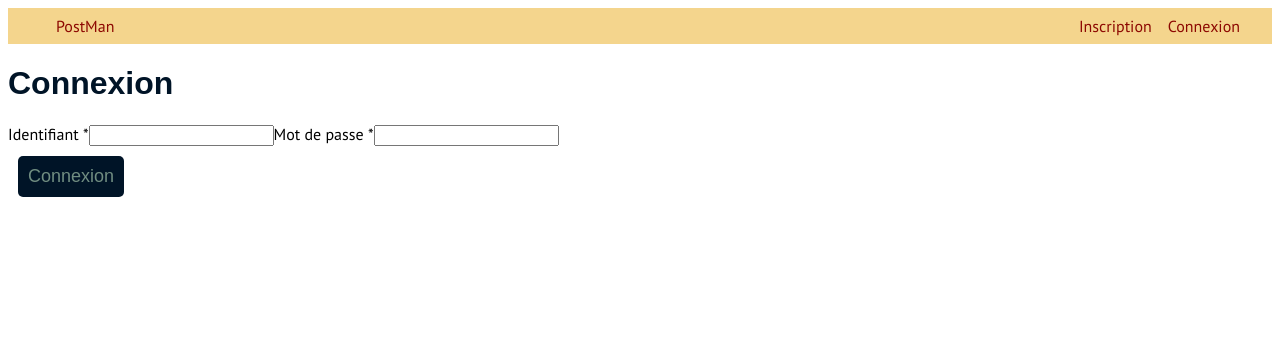
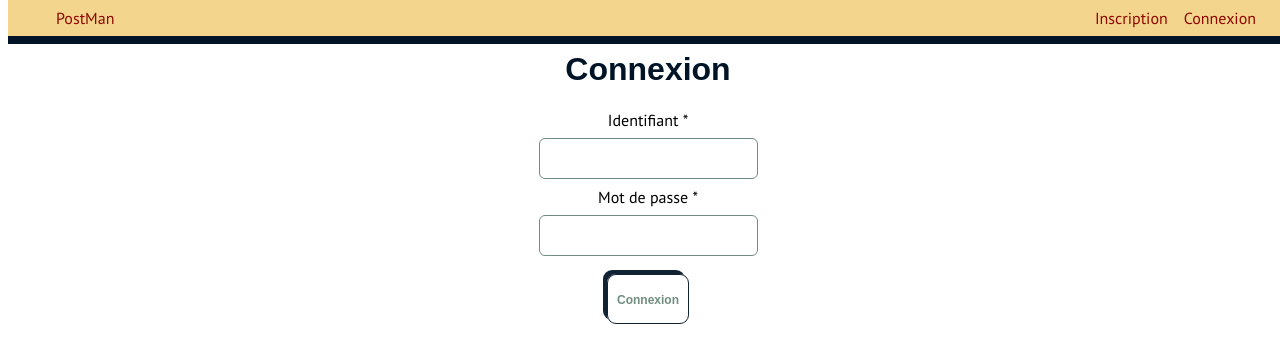
Before and after one commit to VioMrqs/next_blog_react_rails, a React (Create React App) app in the folder blog-front/: page /sign_in in a window 1280 px wide. Shown: the top 362 px of the page. Built offline with nearby package versions, Linux system fonts and the light colour scheme; no server answers; a web font is replaced by a local one.

Commit message:
improved css

```diff
--- a/blog-front/src/components/PostForm.jsx
+++ b/blog-front/src/components/PostForm.jsx
@@ -2,7 +2,7 @@ import Button from "./../components/Button";
 import { useState } from "react";
 import Cookies from "js-cookie"
 
-const PostForm = () => {
+const PostForm = ({user}) => {
   // States
   const [title, setTitle] = useState("");
   const [content, setContent] = useState("");
@@ -41,18 +41,15 @@ const PostForm = () => {
   };
 
   return (
-    <>
+    <div className="form__container">
       <form>
-        <div>
-          <div className="form__label">
-            <label>Ton Post</label>
-          </div>
+        <h1>A toi la parole {user.alias} !</h1>
         <label>Titre</label>
         <input
           onChange={handleTitle}
           className="post__input"
           value={title}
-            type="string"
+          type="text"
         />
         <label>Message</label>
         <input
@@ -66,18 +63,15 @@ const PostForm = () => {
           onChange={handleTitle}
           className="post__input"
           value={title}
-            type="string"
+          type="text"
         />
-        </div>
-        <div>
         <Button
           onClick={handleSubmit}
           type={"submit"}
           text={"Envoi dans la toile"}
         />
+      </form>
     </div>
-      </form>
-    </>
   );
 };
 
--- a/blog-front/src/components/PostUpdateForm.jsx
+++ b/blog-front/src/components/PostUpdateForm.jsx
@@ -1,12 +1,12 @@
 import Button from "./Button";
 import { useState } from "react";
 import Cookies from "js-cookie";
-import {useNavigate} from "react-router-dom"
+import { useNavigate } from "react-router-dom";
 
-const PostUpdateForm = ({id}) => {
+const PostUpdateForm = ({ id }) => {
   const [title, setTitle] = useState("");
   const [content, setContent] = useState("");
-  const history = useNavigate()
+  const history = useNavigate();
 
   const post_id = id;
 
@@ -52,30 +52,20 @@ const PostUpdateForm = ({id}) => {
   };
 
   return (
-    <div className="form">
-      <h3>Modifie ton post</h3>
+    <div className="form__container">
       <form onSubmit={handleSubmit}>
-        <div>
-          <label htmlFor="title" className="form__label">
+        <h3>Modification</h3>
+        <label htmlFor="title">
           Titre
         </label>
-        </div>
-        <div>
         <input id="title" type="text" onChange={handleTitle} />
-        </div>
 
-        <div>
-          <label htmlFor="content" className="form__label">
+        <label htmlFor="content">
           Contenu
         </label>
-        </div>
-        <div>
         <input id="content" type="text" onChange={handleContent} />
-        </div>
 
-        <div>
         <Button type={"submit"} text={"Mettre à jour"} />
-        </div>
       </form>
     </div>
   );
--- a/blog-front/src/components/PostsList.jsx
+++ b/blog-front/src/components/PostsList.jsx
@@ -40,13 +40,17 @@ const PostList = ({ data }) => {
   };
 
   return (
-    <div className="posts_list">
+    <div className="post__container">
+      <div className="post__header">
+        <h1>FEED</h1>
         {user && (
           <Button
             text={filter ? "Tous les posts" : "Voir uniquement mes posts"}
             onClick={() => handleFilterSubmit()}
           />
         )}
+      </div>
+      <div className="posts__list">
         {setData(data).map((post) => {
           return (
             <div key={post.id} className="post__item">
@@ -74,6 +78,7 @@ const PostList = ({ data }) => {
           );
         })}
       </div>
+    </div>
   );
 };
 
--- a/blog-front/src/index.jsx
+++ b/blog-front/src/index.jsx
@@ -49,7 +49,7 @@ const App = () => {
   console.log(user);
 
   return (
-    <div className="main-container">
+    <div>
         <UserContext.Provider value={{ user, setUser }}>
           <Router>
             <NavBar />
--- a/blog-front/src/pages/Home.jsx
+++ b/blog-front/src/pages/Home.jsx
@@ -4,9 +4,9 @@ import PostForm from "../components/PostForm";
 import { useUserContext } from "../UserContext";
 
 const Home = () => {
-const { user } = useUserContext()
+  const { user } = useUserContext();
 
-  const [data, setData] = useState([])
+  const [data, setData] = useState([]);
 
   const fetchPost = async () => {
     const data = await fetch("http://localhost:3000/posts", {
@@ -25,15 +25,10 @@ const { user } = useUserContext()
 
   return (
     <>
-      {user &&
-      <>
-      <h1>Bienvenu {user.alias} !</h1>
-      <PostForm />
-      </>}
-      <h1>FEED</h1>
+      {user && <PostForm user={user} />}
       <PostsList data={data.sort((a, b) => b.created_at - a.created_at)} />
     </>
   );
-}
+};
 
-export default Home
+export default Home;
--- a/blog-front/src/pages/SignIn.jsx
+++ b/blog-front/src/pages/SignIn.jsx
@@ -49,26 +49,22 @@ const SignIn = () => {
   };
 
   return (
-    <form className="form">
-      <h1>Connexion</h1>
-      <label htmlFor="email" className="form__label">
-        Identifiant *
-      </label>
-      <input id="email" type="text" onChange={handleEmail} />
+    <div className="form__container">
+      <form>
+        <h1>Connexion</h1>
+        <label htmlFor="email">Identifiant *</label>
+        <input id="email" type="text" onChange={handleEmail} />
 
-      <label htmlFor="password" className="form__label">
-        Mot de passe *
-      </label>
-      <input id="password" type="password" onChange={handlePassword} />
+        <label htmlFor="password">Mot de passe *</label>
+        <input id="password" type="text" onChange={handlePassword} />
 
-      <div>
         <Button
           onClick={() => handleSubmit()}
           type={"button"}
           text={"Connexion"}
         />
-      </div>
-    </form>
+      </form>
+    </div>
   );
 };
 
--- a/blog-front/src/pages/SignOut.jsx
+++ b/blog-front/src/pages/SignOut.jsx
@@ -15,7 +15,12 @@ const Logout = () => {
   };
 
   return (
-    <Button onClick={() => handleSubmit()} text={"Veux-tu vraiment te déconnecter ?"} />
+    <div className="form__container">
+      <Button
+        onClick={() => handleSubmit()}
+        text={"Veux-tu vraiment te déconnecter ?"}
+      />
+    </div>
   );
 };
 
--- a/blog-front/src/pages/SignUp.jsx
+++ b/blog-front/src/pages/SignUp.jsx
@@ -112,18 +112,14 @@ const SignUp = () => {
   };
 
   return (
-    <div className="form">
+    <div className="form__container">
+      <form onSubmit={handleSubmit}>
         <h1>Inscription</h1>
         <div className="messages">
           {errorMessage()}
           {successMessage()}
         </div>
-
-      <form>
-        <div>
-          <div className="form__label">
         <label>Nom</label>
-          </div>
 
         <input
           onChange={handleUserName}
@@ -131,12 +127,8 @@ const SignUp = () => {
           value={username}
           type="text"
         />
-        </div>
 
-        <div>
-          <div className="form__label">
         <label>Email</label>
-          </div>
 
         <input
           onChange={handleEmail}
@@ -144,28 +136,17 @@ const SignUp = () => {
           value={email}
           type="email"
         />
-        </div>
 
-        <div>
-          <div className="form__label">
         <label>Password</label>
-          </div>
 
         <input
           onChange={handlePassword}
           className="input"
           value={password}
-            type="password"
+          type="text"
         />
-        </div>
 
-        <div>
-          <Button
-            onClick={handleSubmit}
-            type={"submit"}
-            text={"Inscription"}
-          />
-        </div>
+        <Button type={"submit"} text={"Inscription"} />
       </form>
     </div>
   );
--- a/blog-front/src/style.scss
+++ b/blog-front/src/style.scss
@@ -9,6 +9,7 @@ $color-dark: #8d0801;
 
 body {
 font-family: 'PT Sans', sans-serif;
+width: 100%;
 }
 
 h1 {
@@ -16,19 +17,36 @@ h1 {
   font-family: 'PT Sans Caption', sans-serif;
 }
 
+.container {
+  margin-top: 10px;
+  padding: 20px;
+}
+
 // Button
 
 .button {
-  border: none;
-  border-radius: 5px;
-  padding: 10px;
   margin: 10px;
   text-align: center;
   text-decoration: none;
   font-size: 18px;
   max-width: fit-content;
   color: $color-bg-light;
-  background-color: $color-bg-dark;
+  font-weight: 400;
+  line-height: 1.5;
+  cursor: pointer;
+  -webkit-user-select: none;
+  -moz-user-select: none;
+  user-select: none;
+  background-color: transparent;
+  border: 1px solid #112233;
+  box-sizing: border-box;
+  min-height: 50px;
+  min-width: 50px;
+  box-shadow: -4px -4px 0px #112233;
+  border-radius: 9px;
+  padding: 0.575rem 0.575rem 0.375rem 0.575rem;
+  font-size: 0.75rem;
+  font-weight: 700;
 }
 
 .button:hover {
@@ -44,7 +62,10 @@ h1 {
   align-items: center;
   flex-direction: row;
   background-color: $color-light;
-  margin-top: 0rem;
+  position: fixed;
+  top: 0;
+  width: 100%;
+  border-bottom: solid 0.5rem $color-bg-dark;
 }
 
 .navbar a {
@@ -77,7 +98,21 @@ h1 {
 
 // post
 
-.posts_list{
+.post__container {
+    display: flex;
+    flex-direction: column;
+    justify-content: center;
+    padding: 20px;
+}
+
+.post__header {
+    display: flex;
+    flex-direction: row;
+    justify-content: center;
+    padding: 20px;
+}
+
+.posts__list{
   display:flex;
   flex-direction: row;
   flex-wrap: wrap;
@@ -99,3 +134,28 @@ h1 {
   width: 150px;
   height: auto;
 }
+
+// form
+
+.form__container{
+    display: flex;
+    flex-direction: row;
+    justify-content: center;
+  }
+
+form {
+  display: flex;
+  flex-direction: column;
+  width: 50%;
+  justify-content: center;
+  align-items: center;
+}
+
+input[type=text], [type=email], select {
+  padding: 12px 20px;
+  margin: 8px 0;
+  display: inline-block;
+  border: 1px solid $color-bg-light;
+  border-radius: 6px;
+  box-sizing: border-box;
+}
```
Lines whose indentation alone changed are shown as unchanged.
